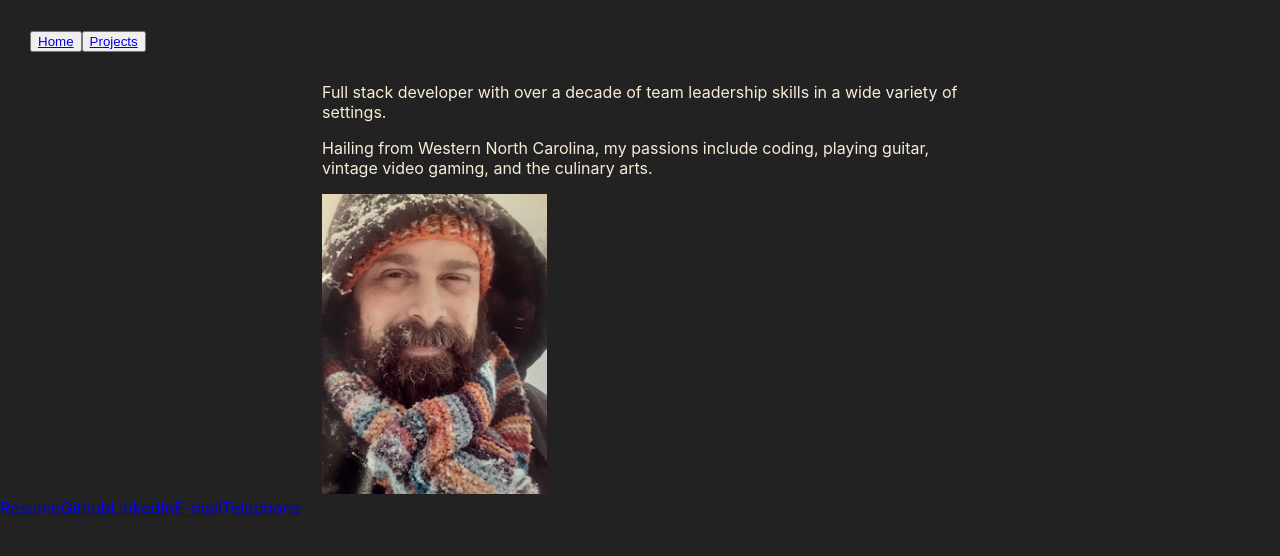
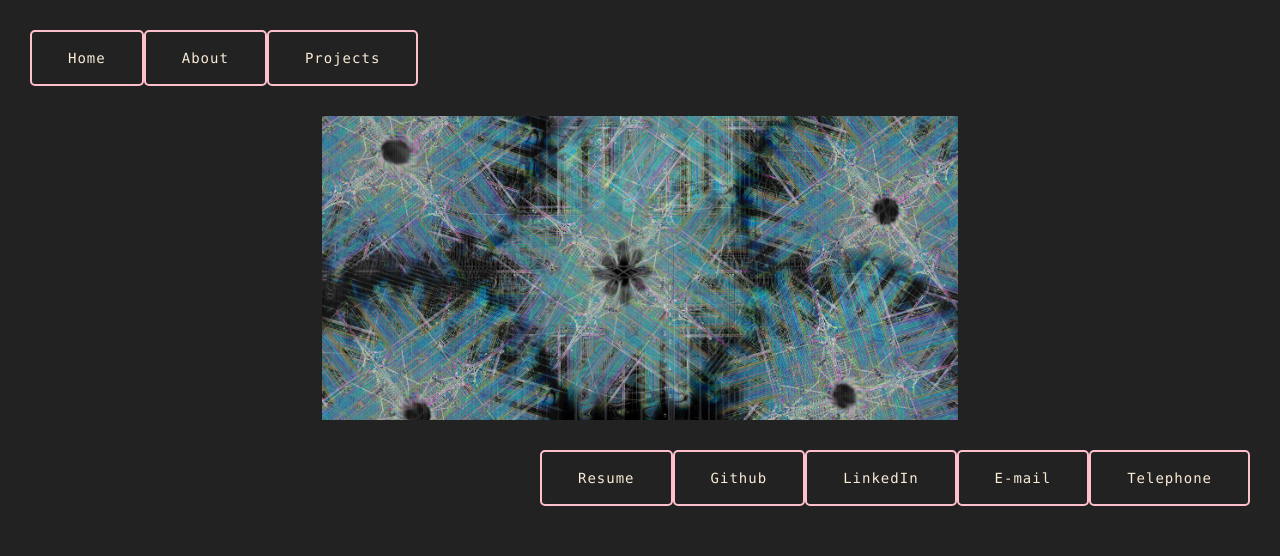
Before and after one commit to joshuamaney/react_portfolio, a React (Create React App) app: page / in a window 1280 px wide. Shown: the top 556 px of the page. Built offline with nearby package versions, Linux system fonts and the light colour scheme.

Commit message:
added a homepage and restyled the nav buttons

```diff
--- a/src/App.js
+++ b/src/App.js
@@ -3,6 +3,7 @@ import './App.css';
 import { BrowserRouter as Router, Route } from "react-router-dom";
 import Wrapper from "./components/Wrapper/Wrapper";
 import Home from "./pages/Home";
+import About from "./pages/About";
 import Projects from "./pages/Projects";
 import Navbar from "./components/Navbar/Navbar";
 import Footer from './components/Footer/Footer';
@@ -14,6 +15,7 @@ function App() {
         <Navbar />
         <Wrapper>
           <Route exact path="/" component={Home} />
+          <Route exact path="/About" component={About} />
           <Route exact path="/Projects" component={Projects} />
         </Wrapper>
         <Footer />
--- a/src/components/Footer/Footer.js
+++ b/src/components/Footer/Footer.js
@@ -3,23 +3,20 @@ import "./style.css"
 
 function Footer() {
     return (
-        <div class="navbar">
-            <div class="container-fluid" className="footer">
-                <a class="navbar-brand" href="https://docs.google.com/document/d/1zEHHsR94dFLY3kME3sGDhOF8sNKa5rylqKIpr-LVNdg/edit">Resume</a>
-            </div>
-            <div class="container-fluid" className="footer">
-                <a class="navbar-brand" href="joshuamaney.github.com">Github</a>
-            </div>
-            <div class="container-fluid" className="footer">
-                <a class="navbar-brand" href="https://www.linkedin.com/in/josh-maney-8177a3203/">LinkedIn</a>
-            </div>
-            <div class="container-fluid" className="footer">
-                <a class="navbar-brand" href="mailto:joshuaraymaney@gmail.com">E-mail</a>
-            </div>
-            <div class="container-fluid" className="footer">
-                <a class="navbar-brand" href="tel:8285777080">Telephone</a>
-            </div>
-        </div>
+        <nav class="navbar navbar-light bg-light" className="footer">
+            <form class="form-inline">
+
+                <a href="https://docs.google.com/document/d/1zEHHsR94dFLY3kME3sGDhOF8sNKa5rylqKIpr-LVNdg/edit"><button className="button" type="button">Resume</button></a>
+
+                <a href="joshuamaney.github.com"><button className="button" type="button">Github</button></a>
+
+                <a href="https://www.linkedin.com/in/josh-maney-8177a3203/"><button className="button" type="button">LinkedIn</button></a>
+
+                <a href="mailto:joshuaraymaney@gmail.com"><button className="button" type="button">E-mail</button></a>
+
+                <a href="tel:8285777080"><button className="button" type="button">Telephone</button></a>
+            </form>
+        </nav>
     )
 }
 
--- a/src/components/Footer/style.css
+++ b/src/components/Footer/style.css
@@ -1,8 +1,30 @@
 .footer {
-    display: inline-block;
-    justify-content: space-evenly;
+   text-align: right;
 }
 
-.a {
-    display: inline
+.button {
+   background-color: transparent;
+   border: 2px solid pink;
+   border-radius: 5px;
+   padding: 18px 36px;
+   display: inline-block;
+   font-family: "Lucida Console", Monaco, monospace;
+   font-size: 14px;
+   letter-spacing: 1px;
+   cursor: pointer;
+   box-shadow: inset 0 0 0 0 pink;
+   -webkit-transition: ease-out 0.4s;
+   -moz-transition: ease-out 0.4s;
+   transition: ease-out 0.4s;
+   color: antiquewhite;
+ }
+
+.button:hover {
+   box-shadow: inset 400px 0 0 0 pink;
+   color: rgba(0, 0, 0, 0.868);
+ }
+
+a {
+   text-decoration: none;
+
 }
--- a/src/components/Navbar/Navbar.js
+++ b/src/components/Navbar/Navbar.js
@@ -7,8 +7,9 @@ function Navbar() {
 
         <nav class="navbar navbar-light bg-light" className="nav">
             <form class="form-inline">
-                <button className="button" type="button"><Link to="/" className={window.location.pathname === "/"}>Home</Link></button>
-                <button className="button" type="button"><Link to="/Projects" className={window.location.pathname === "/Projects"}>Projects</Link></button>
+                <Link to="/" className={window.location.pathname === "/"}><button className="button" type="button">Home</button></Link>
+                <Link to="/About" className={window.location.pathname === "/About"}><button className="button" type="button">About</button></Link>
+                <Link to="/Projects" className={window.location.pathname === "/Projects"}><button className="button" type="button">Projects</button></Link>
             </form>
         </nav>
     )
--- a/src/components/Navbar/style.css
+++ b/src/components/Navbar/style.css
@@ -1,5 +1,30 @@
 nav {
     margin: 30px;
-    border-color: pink;
+}
+
+.button {
+    background-color: transparent;
+    border: 2px solid pink;
+    border-radius: 5px;
+    padding: 18px 36px;
+    display: inline-block;
+    font-family: "Lucida Console", Monaco, monospace;
+    font-size: 14px;
+    letter-spacing: 1px;
+    cursor: pointer;
+    box-shadow: inset 0 0 0 0 pink;
+    -webkit-transition: ease-out 0.4s;
+    -moz-transition: ease-out 0.4s;
+    transition: ease-out 0.4s;
+    color: antiquewhite;
+  }
+
+.button:hover {
+    box-shadow: inset 400px 0 0 0 pink;
+    color: rgba(0, 0, 0, 0.868);
+  }
+
+a {
+    text-decoration: none;
 
 }
--- a/src/index.css
+++ b/src/index.css
@@ -13,3 +13,8 @@ code {
   font-family: source-code-pro, Menlo, Monaco, Consolas, 'Courier New',
     monospace;
 }
+
+IMG.displayed {
+  display: block;
+  margin-left: auto;
+  margin-right: auto }
--- /dev/null
+++ b/src/pages/About.js
@@ -0,0 +1,32 @@
+import React from "react";
+import profilePhoto from "../images/profilePhoto.jpeg"
+
+function About() {
+    return (
+    <div className="container py-3">
+      <div className="row">
+          <div className="col">
+            <h4 className="card-title">About Josh:</h4>
+          <p className="card-text">
+          Full stack developer in training with over a decade of team leadership skills in a wide variety of settings.
+          </p>
+          <p className="card-text">
+          Hailing from Western North Carolina, my passions include coding, playing guitar, vintage video gaming, and the culinary arts.
+          </p>
+        </div>
+        <div className="col">
+          <img
+            className="bd-placeholder-img"
+            width="auto"
+            height="300"
+            src={profilePhoto}
+            alt="one happy-lookin' dude"
+          ></img>
+        </div>
+      </div>
+    </div>
+  );
+
+}
+
+export default About;
--- a/src/pages/Home.js
+++ b/src/pages/Home.js
@@ -1,31 +1,15 @@
 import React from "react";
-import profilePhoto from "../images/profilePhoto.jpeg"
+import background from "../images/background.jpeg"
 
 function Home() {
     return (
-    <div className="container py-3">
-      <div className="row">
-        <div className="col">
-          <p className="card-text">
-          Full stack developer with over a decade of team leadership skills in a wide variety of settings.
-          </p>
-          <p className="card-text">
-          Hailing from Western North Carolina, my passions include coding, playing guitar, vintage video gaming, and the culinary arts.
-          </p>
-        </div>
-        <div className="col">
-          <img
-            className="bd-placeholder-img"
-            width="auto"
-            height="300"
-            src={profilePhoto}
-            alt="one happy-lookin' dude"
+        <img class="displayed"
+            width="100%"
+            height="100%"
+            src={background}
+            alt="psycho-delic!"
           ></img>
-        </div>
-      </div>
-    </div>
   );
-
 }
 
 export default Home;
```
Also changed, not shown: src/images/background.jpeg (added).
